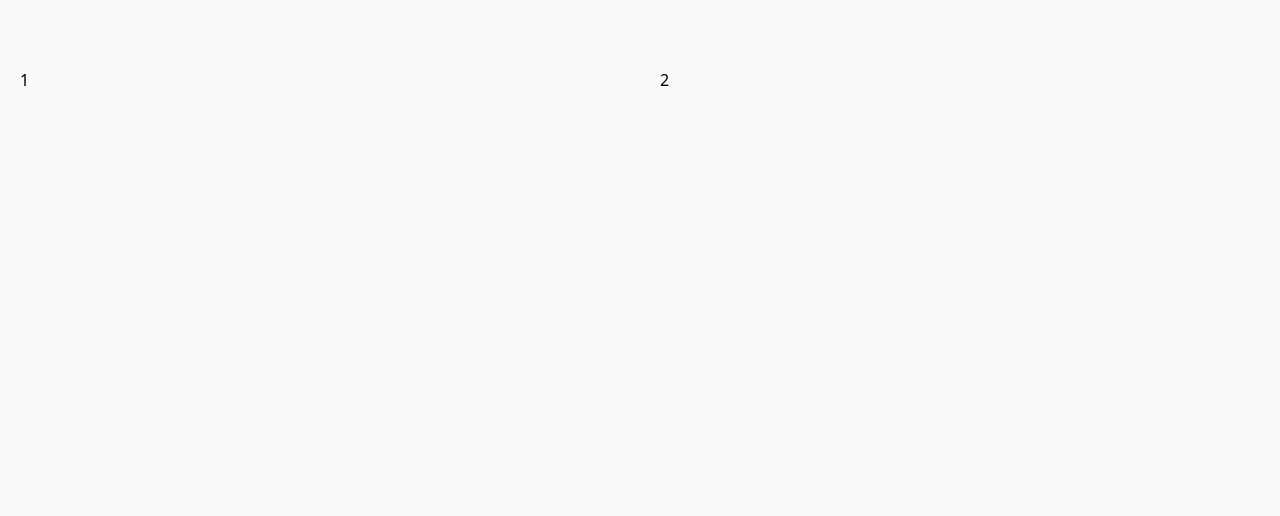
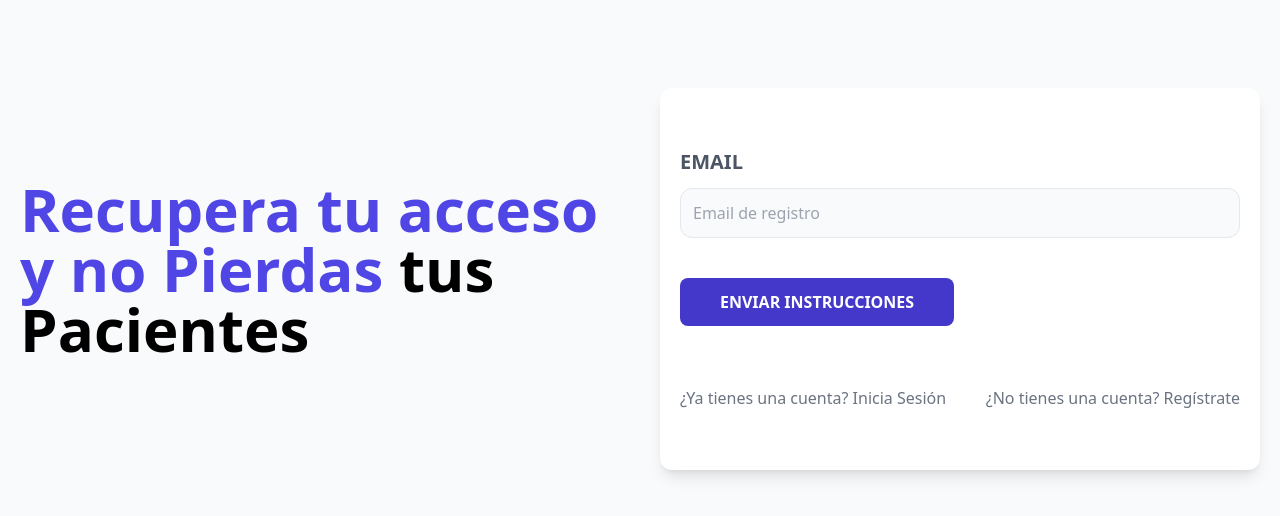
Before and after one commit to Racknar0/APV-Full-Stack-NodeJS, a React (Vite) app in the folder frontend/: page /olvide-password in a window 1280 px wide. Shown: the top 516 px of the page. Built offline with nearby package versions, Linux system fonts and the light colour scheme.

Commit message:
Forgot Password Page Tailwind

```diff
--- a/frontend/src/paginas/OlvidePassword.jsx
+++ b/frontend/src/paginas/OlvidePassword.jsx
@@ -1,9 +1,33 @@
+import { Link } from 'react-router-dom'
+
 const OlvidePassword = () => {
     return (
         <>
 
-                <div>1</div>
-                <div>2</div>
+            <div>
+                <h1 className="text-indigo-600 font-black text-6xl">
+                   Recupera tu acceso y no Pierdas{' '}
+                    <span className="text-black">tus Pacientes</span>
+                </h1>
+            </div>
+
+            <div className='mt-20 md:mt-5 shadow-lg px-5 py-10 rounded-xl bg-white'>
+                <form action="">
+
+                    <div className='my-5'>
+                        <label htmlFor="" className='uppercase text-gray-600 block text-xl font-bold'>Email</label>
+                        <input type="email" placeholder='Email de registro' className='border w-full p-3 mt-3 bg-gray-50 rounded-xl'  />
+                    </div>
+
+                    <input type="submit" value="Enviar Instrucciones" className='bg-indigo-700 w-full py-3 px-10 rounded-lg text-white uppercase font-bold mt-5 hover:cursor-pointer hover:bg-indigo-800 md:w-auto '/>
+                </form>
+                <nav className='mt-10 lg:flex lg:justify-between'>
+                    <Link className='block text-center my-5 text-gray-500' to="/">¿Ya tienes una cuenta? Inicia Sesión</Link>
+                    <Link className='block text-center my-5 text-gray-500' to="/registrar">¿No tienes una cuenta? Regístrate</Link>
+                </nav>
+            </div>
+
+
 
         </>
     );
--- a/frontend/src/paginas/Registrar.jsx
+++ b/frontend/src/paginas/Registrar.jsx
@@ -31,7 +31,8 @@
                     </div>
 
 
-                    <input type="submit" value="Iniciar Sesión" className='bg-indigo-700 w-full py-3 px-10 rounded-lg text-white uppercase font-bold mt-5 hover:cursor-pointer hover:bg-indigo-800 md:w-auto '/>
+                    <input type="submit" value="Crear Cuenta" className='bg-indigo-700 w-full py-3 px-10 rounded-lg text-white uppercase font-bold mt-5 hover:cursor-pointer hover:bg-indigo-800 md:w-auto '/>
+
                 </form>
 
                 <nav className='mt-10 lg:flex lg:justify-between'>
```
